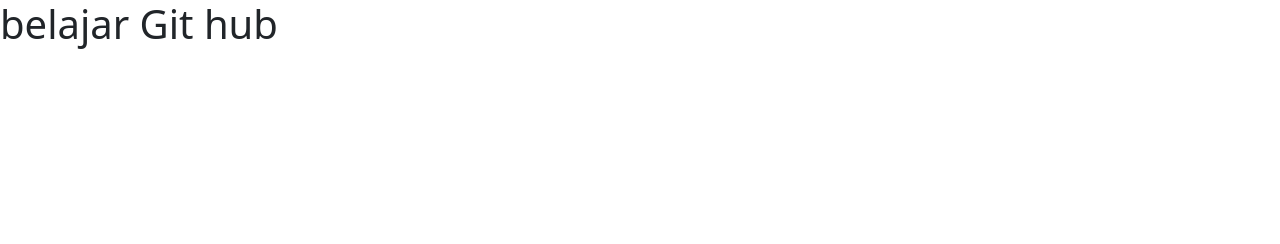
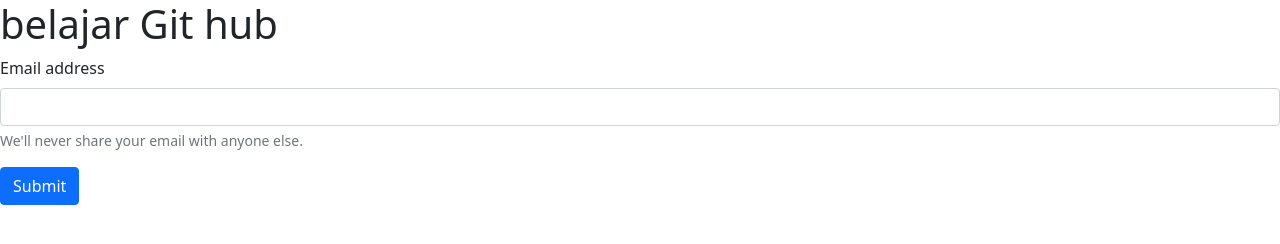
Before and after one commit to MuhammadIqbalRamadhan/latihan-Git, a plain HTML site: page index.html in a window 1280 px wide. Drawn offline with nearby package versions, Linux system fonts and the light colour scheme.

Commit message:
form input ,lewat vsCode

```diff
--- a/index.html
+++ b/index.html
@@ -12,7 +12,14 @@
   </head>
   <body>
     <h1>belajar Git hub</h1>
-
+    <form>
+      <div class="mb-3">
+        <label for="exampleInputEmail1" class="form-label">Email address</label>
+        <input type="email" class="form-control" id="exampleInputEmail1" aria-describedby="emailHelp">
+        <div id="emailHelp" class="form-text">We'll never share your email with anyone else.</div>
+      </div>
+      <button type="submit" class="btn btn-primary">Submit</button>
+    </form>
     <!-- Optional JavaScript; choose one of the two! -->
 
     <!-- Option 1: Bootstrap Bundle with Popper -->
```
